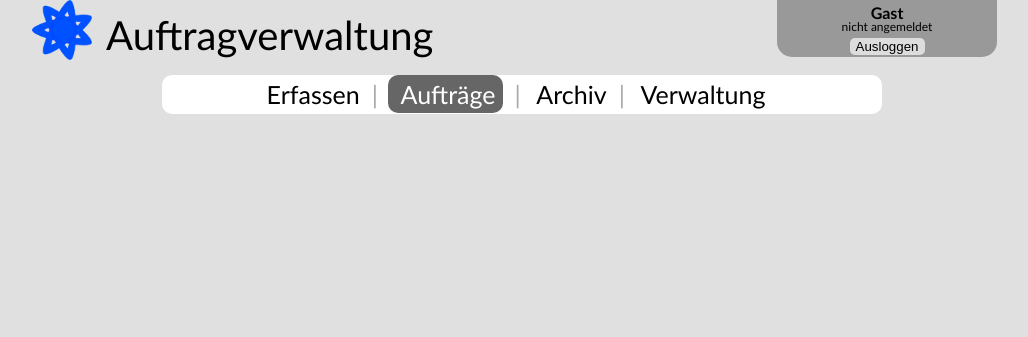
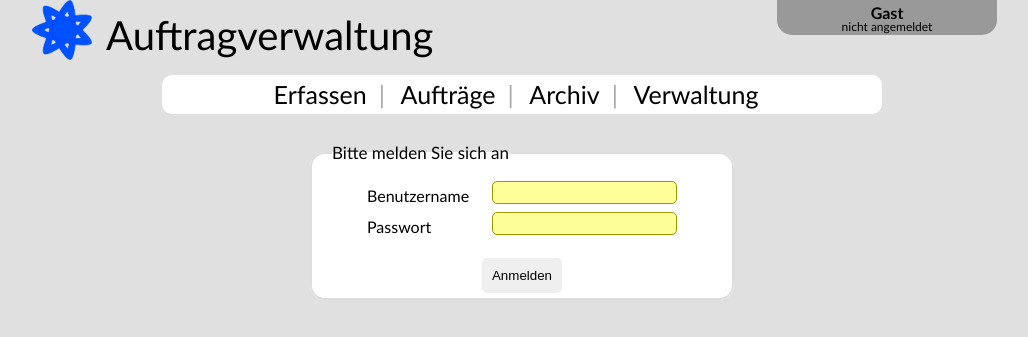
Before and after one commit to fox918/cs261, a PHP site: page / in a window 1280 px wide. Shown: the top 337 px of the page, without its empty margins (118-1146 px from the left). Run offline with PHP 8.4, Linux system fonts and the light colour scheme.

Commit message:
session mgmt introduced, fundamental login

```diff
--- a/classes.php
+++ b/classes.php
@@ -9,7 +9,8 @@ class user
 {
     //variables
     private $name = 'Gast';
-    private $loggedIn = true; //TODO DEBUG ONLY
+    private $loggedIn = false; //TODO DEBUG ONLY
+    private $authToken = null;
     private $role = 'guest';  //current role the user has
     private $roles = array('admin','worker','store','guest');
 
@@ -21,11 +22,32 @@ class user
         'guest'=>'nicht angemeldet'
     );
 
+    /*
+     *  Security functions:
+     */
 
     //log the user in
     public function login($username,$password)
     {
         //TODO real auth
+        $this->loggedIn = true;
+        $this->authToken = 'asdf';
+        $this->name = $username;
+    }
+
+    //check if user is valid (when he already is logged in)
+    public function authenticate($username,$authtoken)
+    {
+        //TODO real auth
+        //TODO evtl. implement second authtoken with COOKIE
+        $this->loggedIn = true;
+        $this->name = $username;
+        return true;
+    }
+
+    //returns the authToken of the current session
+    public function getAuthToken(){
+        return $this->authToken;
     }
 
     // wether a user is validated or not, false if not logged in, true otherwise
@@ -41,18 +63,20 @@ class user
         return true;
     }
 
-    //printing
+    /*
+     * getter functions
+     */
 
-    //print username
-    public function printUsername()
+    //get username
+    public function getUsername()
     {
-        echo $this->name;
+        return $this->name;
     }
 
-    //print department
-    public function printDepartment()
+    //get department
+    public function getDepartment()
     {
-        echo $this->lang_roles[$this->role];
+        return $this->lang_roles[$this->role];
     }
 
 
--- a/css/style.css
+++ b/css/style.css
@@ -146,14 +146,64 @@ nav ul li a.active{
 article{
     margin: 5px 15px 5px 15px;
 }
-#create fieldset{
+fieldset{
     background-color: #fff;
     border-radius: 15px;
     border:2px #DDD solid;
     margin: 5px 10px 10px 10px;
     padding: 0 10px 5px 10px;
 }
-#create fieldset legend{
+fieldset legend{
     font-size: 17px;
     margin: 0 0 5px 10px;
 }
+/* Article create*/
+
+/* Article login*/
+#login{
+    display: block;
+    margin: 30px auto 20px auto;
+}
+#login fieldset{
+    width: 400px;
+    margin: 0 auto 0 auto;
+}
+#login div{
+    display: block;
+    margin: 0 auto 0 auto;
+}
+#login p{
+    position:relative;
+    left: 25px;
+    margin:15px;
+}
+#login p input{
+    position:absolute;
+    left: 130px;
+}
+#login p label{
+    position:relative;
+    top:7px;
+    padding:5px;
+}
+#login input{
+    border-radius: 5px;
+    padding:3px;
+    border: none;
+}
+#login input[type=text]{
+    background-color: #ff9;
+    border: 1px #990 solid;
+}
+#login input[type=password]{
+    background-color: #ff9;
+    border: 1px #990 solid;
+}
+#login input[type=submit]{
+    margin: 30px auto 0 auto;
+    display: block;
+    padding: 10px;
+}
+#login label{
+    padding:5px;
+}
--- a/templates/login.php
+++ b/templates/login.php
@@ -0,0 +1,23 @@
+<?php
+//die if not called by ../classes.php
+if(!isset($check)){echo 'and now for something completely different';die;}
+?>
+
+<article id="login">
+<fieldset>
+    <legend>Bitte melden Sie sich an</legend>
+    <form action="./index.php?<?php echo $_SERVER['QUERY_STRING']; ?>" method="post" accept-charset="utf-8">
+        <div>
+            <p>
+            <label for="login_username">Benutzername</label>
+            <input type="text" name="login_username" id="login_username" value="" />
+            </p>
+            <p>
+            <label for="login_password">Passwort</label>
+            <input type="password" name="login_password" id="login_password" value="" />
+            </p>
+            <input type="submit" value="Anmelden" />
+        </div>
+    </form>
+</fieldset>
+</article>
```
Also changed, not shown: index.php (+51 -7 lines).
